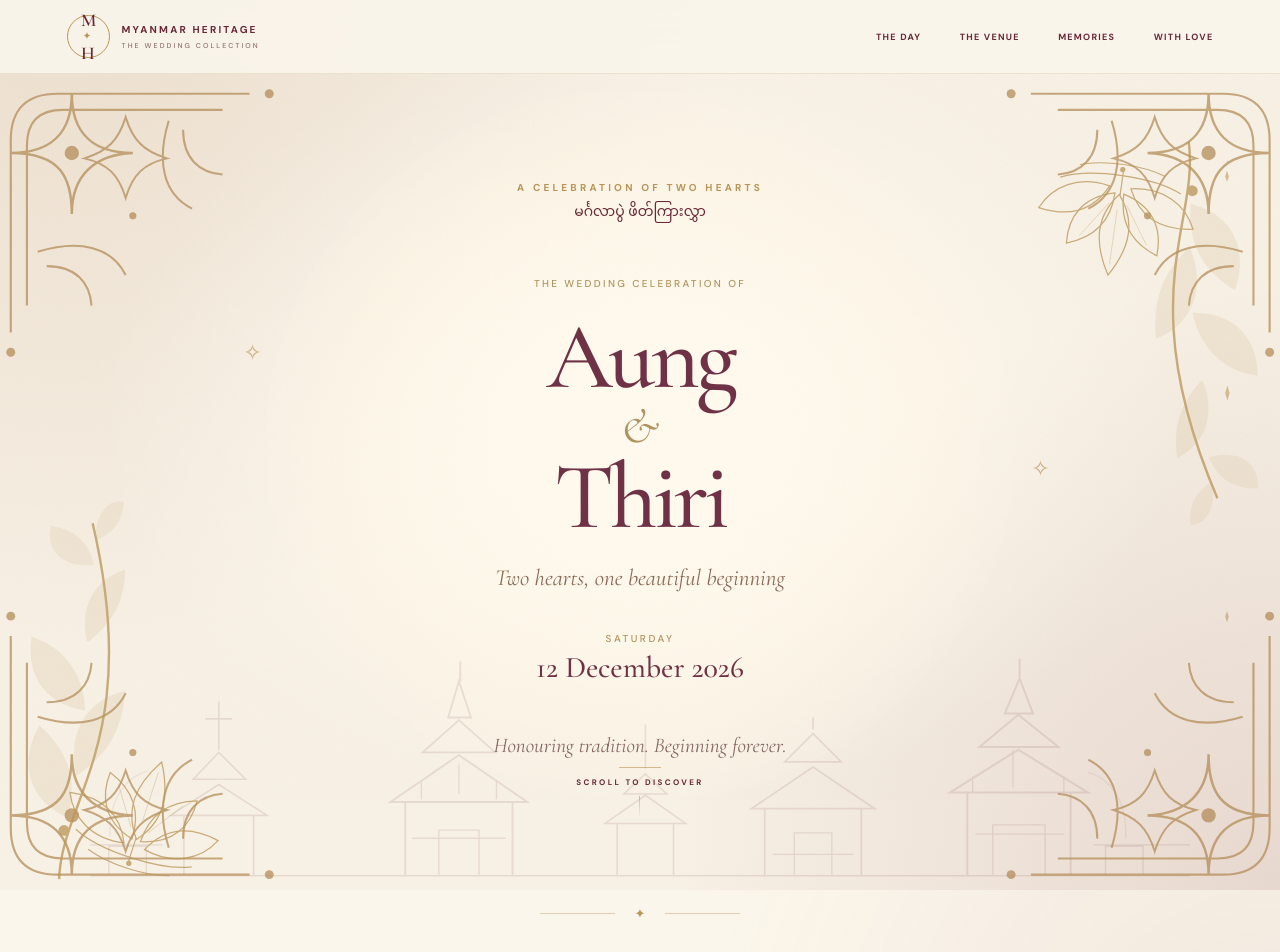
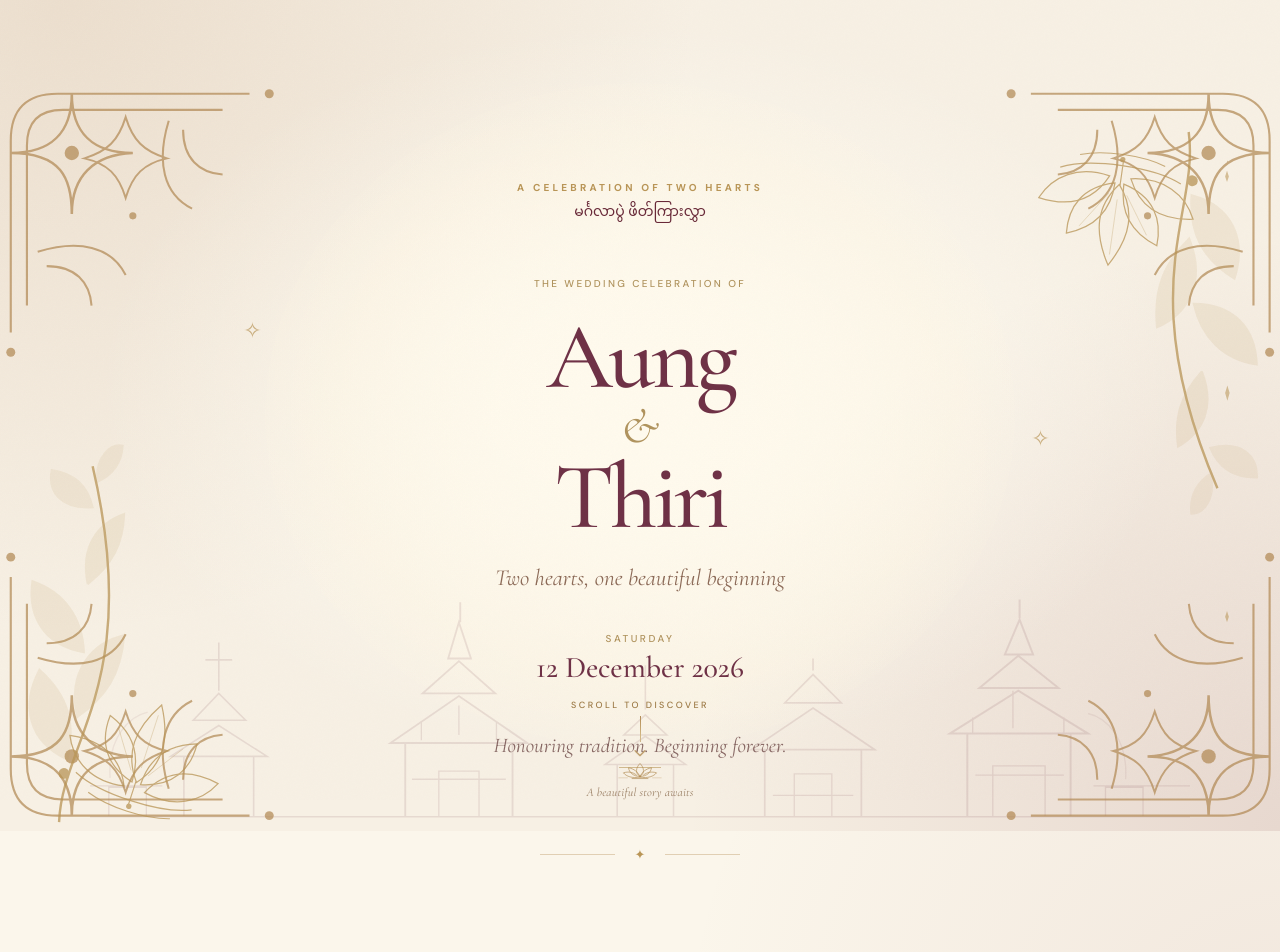
Before and after one commit to Arrjack8847/Myanmar-Heritage-Essential, a Next.js app: page / in a window 1280 px wide. Shown: the top 952 px of the page. Built offline with nearby package versions, Linux system fonts and the light colour scheme.

Commit message:
feat: integrate animated scroll discovery with hero timeline

```diff
--- a/components/HeritageInvitation.tsx
+++ b/components/HeritageInvitation.tsx
@@ -5,6 +5,7 @@ import gsap from "gsap";
 import { ScrollTrigger } from "gsap/ScrollTrigger";
 import { invitation } from "@/data/invitation";
 import InvitationTypography, { addInvitationTypographyReveal } from "@/components/InvitationTypography";
+import ScrollDiscoveryIndicator, { addScrollDiscoveryReveal } from "@/components/ScrollDiscoveryIndicator";
 import {
   CornerFlourish,
   DividerMotif,
@@ -87,6 +88,10 @@ function useHeritageMotion(root: RefObject<HTMLElement | null>) {
         addInvitationTypographyReveal(opening, typography, "archReady+=0.12");
       }
       opening.from(".js-hero-lower", { y: 12, opacity: 0, duration: 0.85 }, "archReady+=1.92");
+      const scrollDiscovery = node.querySelector<HTMLElement>("[data-scroll-discovery]");
+      if (scrollDiscovery) {
+        addScrollDiscoveryReveal(opening, scrollDiscovery, "archReady+=2.78");
+      }
 
       // The decorative planes part as the guest scrolls into chapter one.
       const heroScroll = {
@@ -180,7 +185,6 @@ function Countdown() {
 
 export default function HeritageInvitation() {
   const root = useRef<HTMLElement>(null);
-  const [menuOpen, setMenuOpen] = useState(false);
   const [lightbox, setLightbox] = useState<number | null>(null);
   useHeritageMotion(root);
 
@@ -200,35 +204,11 @@ export default function HeritageInvitation() {
     };
   }, [lightbox]);
 
-  const navigate = () => setMenuOpen(false);
-
   return (
     <main ref={root} className="invitation-page">
       <a className="skip-link" href="#celebration">Skip to invitation details</a>
       <div className="paper-grain" aria-hidden="true" />
       <GoldenThread className="golden-thread" />
-
-      <header className="site-header">
-        <a href="#welcome" className="site-header__brand" onClick={navigate} aria-label="Myanmar Heritage, back to beginning">
-          <span className="site-header__monogram">M<span>✦</span>H</span>
-          <span className="site-header__brand-name">MYANMAR HERITAGE <small>THE WEDDING COLLECTION</small></span>
-        </a>
-        <nav className={menuOpen ? "site-nav site-nav--open" : "site-nav"} aria-label="Invitation navigation">
-          <a href="#celebration" onClick={navigate}>The day</a>
-          <a href="#venue" onClick={navigate}>The venue</a>
-          <a href="#memories" onClick={navigate}>Memories</a>
-          <a href="#with-love" onClick={navigate}>With love</a>
-        </nav>
-        <button
-          className="menu-toggle"
-          type="button"
-          aria-expanded={menuOpen}
-          aria-label={menuOpen ? "Close navigation" : "Open navigation"}
-          onClick={() => setMenuOpen(!menuOpen)}
-        >
-          <span /><span />
-        </button>
-      </header>
 
       {/* 01 — CEREMONIAL HERO */}
       <section id="welcome" className="hero section-panel" aria-labelledby="hero-title">
@@ -263,12 +243,10 @@ export default function HeritageInvitation() {
           <div className="hero__foot js-hero-lower">
             <p>Honouring tradition. Beginning forever.</p>
             <span className="hero__foot-divider" />
-            <a className="scroll-prompt" href="#celebration" aria-label="Scroll to wedding details">
-              <span>SCROLL TO DISCOVER</span>
-              <span className="scroll-prompt__line" aria-hidden="true" />
-            </a>
+
           </div>
         </div>
+        <ScrollDiscoveryIndicator targetId="celebration" timelineControlled />
         <PagodaSkyline className="hero__skyline" />
       </section>
 
@@ -281,7 +259,7 @@ export default function HeritageInvitation() {
           <div className="js-reveal section-heading">
             <span className="eyebrow">CHAPTER ONE <span className="eyebrow__diamond">◆</span> OUR CELEBRATION</span>
             <HeritageCrest className="section-heading__crest" />
-            <h2 id="celebration-title">A day to <em>remember.</em></h2>
+            <h2 id="celebration-title">A union of <em>two hearts.</em></h2>
             <p>{invitation.greeting}</p>
           </div>
 
```
